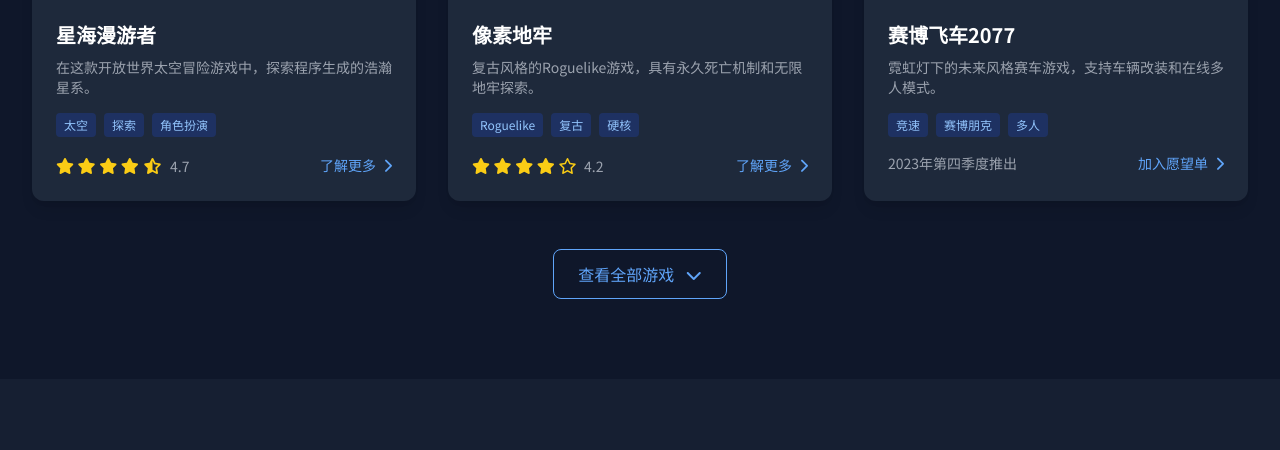
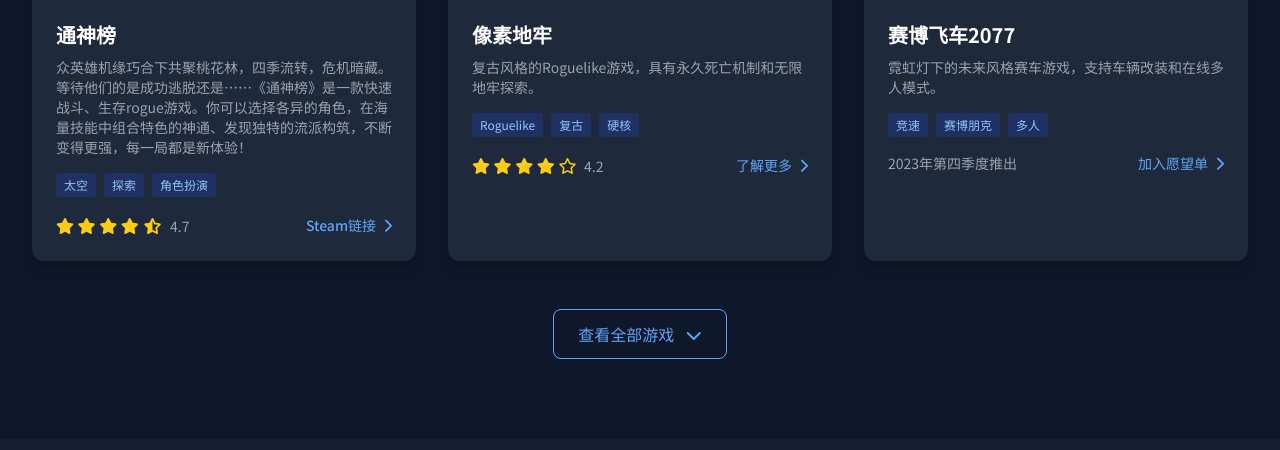
Before and after one commit to genk1dan/OfficialWebsite, a plain HTML site: page index.html in a window 1280 px wide. Shown: the part 1223-1673 px from the top of the page. Drawn offline with nearby package versions, Linux system fonts and the light colour scheme.

Commit message:
Update index.html

```diff
--- a/index.html
+++ b/index.html
@@ -81,7 +81,7 @@
                 <div class="hidden md:block">
                     <div class="ml-4 flex items-center md:ml-6">
                         <button class="bg-blue-600 hover:bg-blue-700 text-white px-4 py-2 rounded-md text-sm font-medium glow-effect">
-                            加入QQ群
+                            切换语言
                         </button>
                     </div>
                 </div>
@@ -103,7 +103,7 @@
                 <a href="#team" class="text-gray-300 hover:text-white block px-3 py-2 rounded-md text-base font-medium">团队成员</a>
                 <a href="#contact" class="text-gray-300 hover:text-white block px-3 py-2 rounded-md text-base font-medium">联系我们</a>
                 <button class="bg-blue-600 hover:bg-blue-700 text-white w-full px-3 py-2 rounded-md text-base font-medium mt-2">
-                    加入QQ群
+                    切换语言
                 </button>
             </div>
         </div>
@@ -160,16 +160,16 @@
                 <!-- 游戏1 -->
                 <div class="game-card bg-slate-800 rounded-xl overflow-hidden shadow-lg">
                     <div class="relative">
-                        <img src="https://images.unsplash.com/photo-1586182987320-4f376d39d787?ixlib=rb-4.0.3&ixid=M3wxMjA3fDB8MHxwaG90by1wYWdlfHx8fGVufDB8fHx8fA%3D%3D&auto=format&fit=crop&w=1374&q=80"
-                             alt="星海漫游者" class="w-full h-48 object-cover">
+                        <img src="https://shared.cloudflare.steamstatic.com/store_item_assets/steam/apps/1737340/header.jpg?t=1737527172"
+                             alt="通神榜" class="w-full h-48 object-cover">
                         <div class="absolute top-2 right-2 bg-blue-600 text-white text-xs px-2 py-1 rounded">
                             新作
                         </div>
                     </div>
                     <div class="p-6">
-                        <h3 class="text-xl font-bold text-white mb-2">星海漫游者</h3>
+                        <h3 class="text-xl font-bold text-white mb-2">通神榜</h3>
                         <p class="text-gray-400 text-sm mb-4">
-                            在这款开放世界太空冒险游戏中，探索程序生成的浩瀚星系。
+                            众英雄机缘巧合下共聚桃花林，四季流转，危机暗藏。等待他们的是成功逃脱还是……《通神榜》是一款快速战斗、生存rogue游戏。你可以选择各异的角色，在海量技能中组合特色的神通、发现独特的流派构筑，不断变得更强，每一局都是新体验！
                         </p>
                         <div class="flex flex-wrap gap-2 mb-4">
                             <span class="bg-blue-900/50 text-blue-300 text-xs px-2 py-1 rounded">太空</span>
@@ -185,9 +185,9 @@
                                 <i class="fas fa-star-half-alt"></i>
                                 <span class="text-gray-400 ml-1 text-sm">4.7</span>
                             </div>
-                            <button class="text-blue-400 hover:text-blue-300 text-sm font-medium">
-                                了解更多 <i class="fas fa-chevron-right ml-1"></i>
-                            </button>
+                            <a href="https://store.steampowered.com/app/1737340/_/?curator_clanid=4777282" target="_blank" class="text-blue-400 hover:text-blue-300 text-sm font-medium">
+                                Steam链接 <i class="fas fa-chevron-right ml-1"></i>
+                            </a>
                         </div>
                     </div>
                 </div>
@@ -520,7 +520,7 @@
                 <div>
                     <h4 class="text-white font-medium mb-4">游戏作品</h4>
                     <ul class="space-y-2">
-                        <li><a href="#" class="text-gray-400 hover:text-blue-400 text-sm">星海漫游者</a></li>
+                        <li><a href="#" class="text-gray-400 hover:text-blue-400 text-sm">通神榜</a></li>
                         <li><a href="#" class="text-gray-400 hover:text-blue-400 text-sm">像素地牢</a></li>
                         <li><a href="#" class="text-gray-400 hover:text-blue-400 text-sm">赛博飞车2077</a></li>
                         <li><a href="#" class="text-gray-400 hover:text-blue-400 text-sm">全部游戏</a></li>
```
